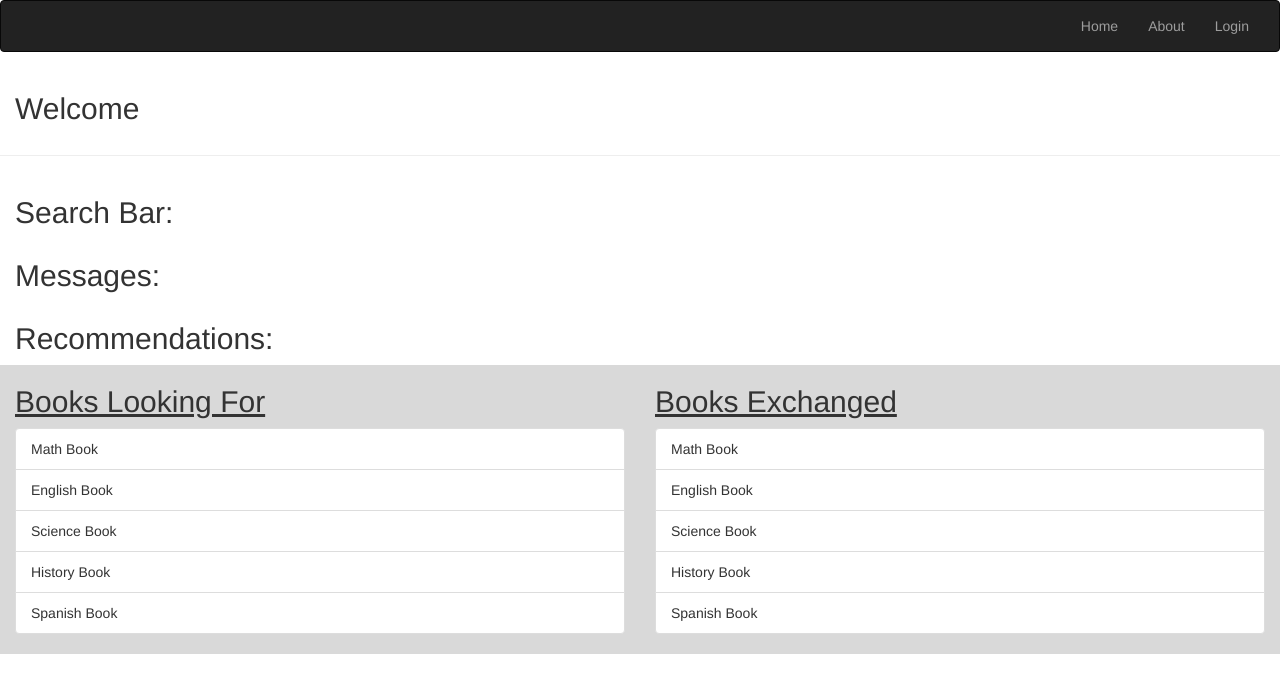
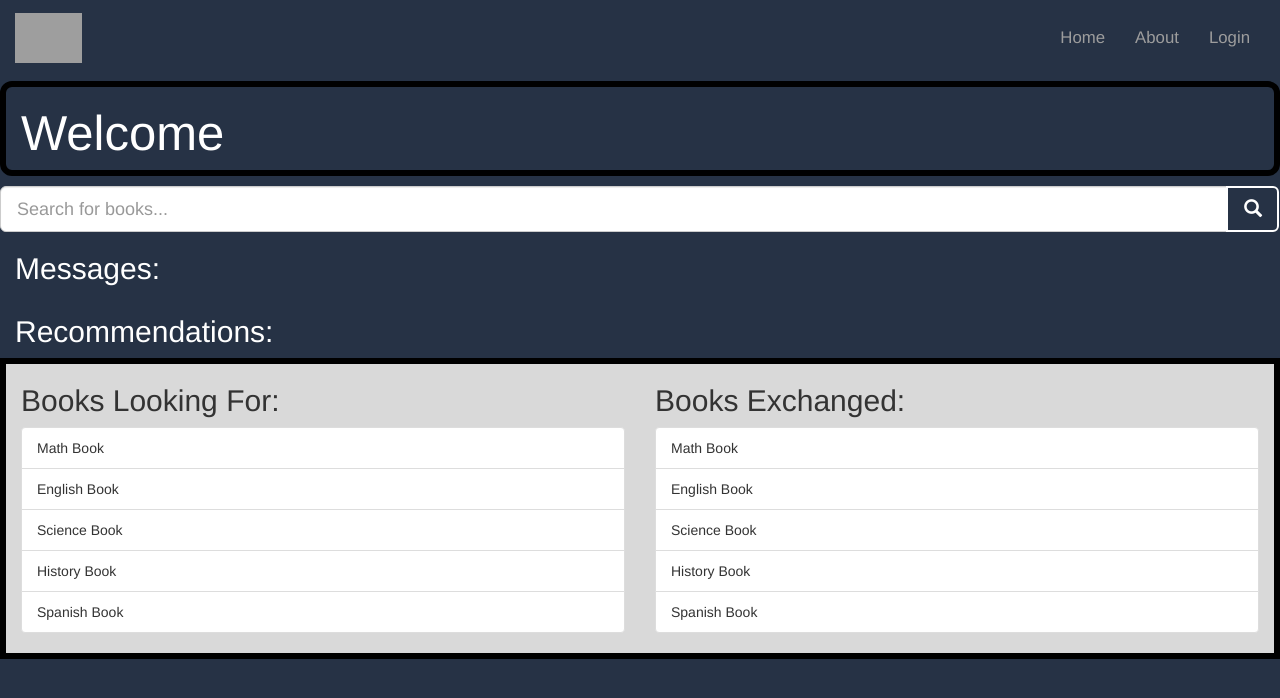
Before and after one commit to adamleighfish/TextbookExchange, a Django app: page /dashboard/ in a window 1280 px wide. Shown: the top 698 px of the page. Run offline with Django 3.2, Linux system fonts and the light colour scheme; some libraries are stand-ins or nearby versions; grey boxes are pictures that could not be loaded.

Commit message:
some dashboard style changes

```diff
--- a/templates/dashboard/dashboard.html
+++ b/templates/dashboard/dashboard.html
@@ -8,8 +8,9 @@
     <link rel="stylesheet" href="https://maxcdn.bootstrapcdn.com/bootstrap/3.3.7/css/bootstrap.min.css">
     <link rel="stylesheet" href="https://cdnjs.cloudflare.com/ajax/libs/font-awesome/4.7.0/css/font-awesome.min.css">
     <script src="https://ajax.googleapis.com/ajax/libs/jquery/3.2.1/jquery.min.js"></script>
+    <script src="https://ajax.googleapis.com/ajax/libs/jqueryui/1.12.1/jquery-ui.js" type="text/javascript"></script>
     <script src="https://maxcdn.bootstrapcdn.com/bootstrap/3.3.7/js/bootstrap.min.js"></script>
-    <link rel ="stylesheet" type="text/css" href='{% static "css/dashboard.css" %}'/>
+    <link rel ="stylesheet" type="text/css" href='{% static "css/home.css" %}'/>
 
 </head>
 <body>
@@ -21,13 +22,15 @@
                     <span class="icon-bar"></span>
                     <span class="icon-bar"></span>
                 </button>
+                <a class="navbar-brand" href="#"><img src="#"></a>
             </div>
             <div class="collapse navbar-collapse" id="myNavbar">
+
                 <ul class="nav navbar-nav navbar-right">
                     <li><a href="/">Home</a></li>
                     <li><a href="/about/">About</a></li>
                     {% if user.is_authenticated %}
-                    <li><a href="{% url 'home:dashboard' %}">Dashboard</a></li>
+                    <li class="active"><a href="{% url 'home:dashboard' %}">Dashboard</a></li>
                     <li><a href="{% url 'home:logout' %}">Logout</a></li>
                     {% else %}
                     <li><a href="{% url 'home:login' %}">Login</a></li>
@@ -37,30 +40,39 @@
         </div>
     </nav>
 
-
       <div class="container-fluid">
         <div class="row">
-            <div class="col-md-12">
-                <h2>Welcome {{request.user.username}}</h2>  <!-- Need to Link User name to name in database -->
+            <div class="col-md-12" style="color: #FFF; border: 6px solid black; border-radius: 12px; margin-bottom: 10px; ">
+                <h2 style = "font-size: 350%">Welcome {{request.user.username}}</h2>  <!-- Need to Link User name to name in database -->
             </div>
           </div>
       </div>
+    <div></div>
+     <!-- Autofill not working here -->
+    <form id="searchform" action="{%  url 'home:booksearch' %}" method="get">
+        <div class = "input-group input-group-lg">
+        <input class="form-control" id="q" name="q" placeholder="Search for books...">
+            <script type="text/javascript">
+        $(function() {
+        $("#q").autocomplete({
+        source: "/autocomplete/get_book/",
+        minLength: 2
+        });
+        });
+        </script>
+        <div class="input-group-btn">
+            <button class="btn btn-primary btn-block" type="submit">
+                <i class="glyphicon glyphicon-search"></i>
+                </button>
+            </div>
+        </div>
 
-      <hr>
+</form>
 
 
       <div class="container-fluid">
-        <div class="row">
-            <div class="col-md-12">
-                <h2>Search Bar:</h2>  <!-- Need to link to Search Bar Functionality -->
-            </div>
-          </div>
-          <div class="spacer"></div>
-      </div>
-
-      <div class="container-fluid">
         <div  class="row">
-            <div class="col-md-12">
+            <div class="col-md-12" style ="color: #FFF">
                 <h2>Messages:</h2>  <!-- Need to link to Messages Functionality -->
             </div>
           </div>
@@ -70,7 +82,7 @@
 
       <div class="container-fluid">
         <div class="row">
-            <div class="col-md-12">
+            <div class="col-md-12" style = "color: #FFF">
                 <h2>Recommendations:</h2>  <!-- Need to Link to Recommendations Functionality -->
             </div>
           </div>
@@ -82,9 +94,9 @@
       <!-- Need to be able to link with Ids of books in the database, List has placeholders right now, will need to be able to populate list later, might need a way to create a button/entry dynamically -->
       <!-- We can switch buttons with regular entries if we do not want to link to a book-->
     <div class="container-fluid">
-      <div id="user_box" class="row display-flex">
+      <div class="row display-flex" style = "border: 6px solid black;">
         <div class="col-sm-6" style = "background-color: #d9d9d9">
-          <h2><u>Books Looking For</u></h2>
+          <h2>Books Looking For:</h2>
             <ul class="list-group">
                 <li class="list-group-item">Math Book</li>
                 <li class="list-group-item">English Book</li>
@@ -94,7 +106,7 @@
             </ul>
         </div>
         <div class="col-sm-6" style = "background-color: #d9d9d9">
-          <h2><u>Books Exchanged</u></h2>
+          <h2>Books Exchanged:</h2>
           <ul class="list-group">
                 <li class="list-group-item">Math Book</li>
                 <li class="list-group-item">English Book</li>
```
Also changed, not shown: db.sqlite3, static/css/home.css (line endings or trailing spaces).
